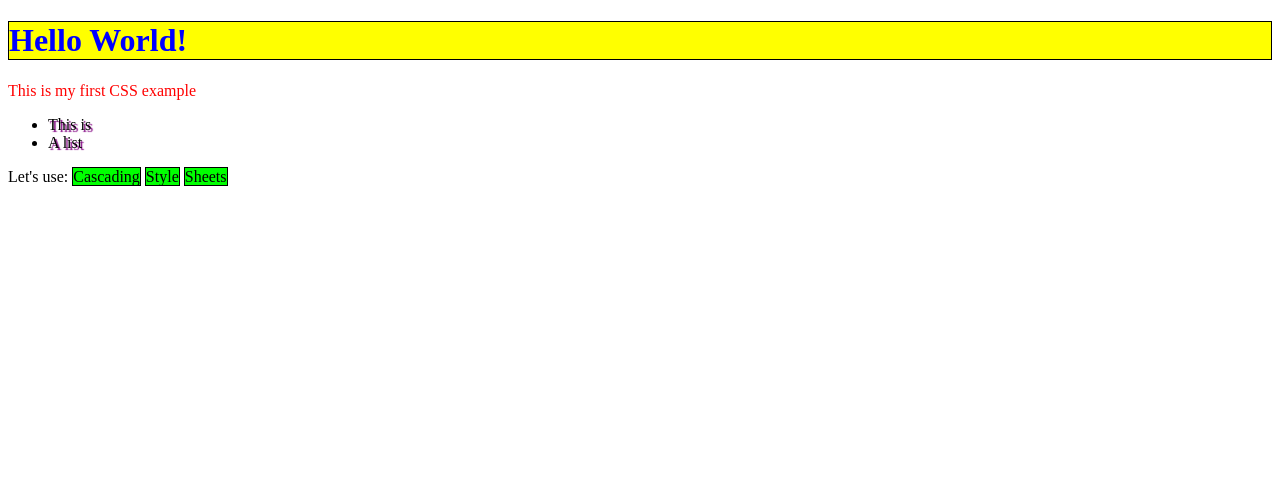
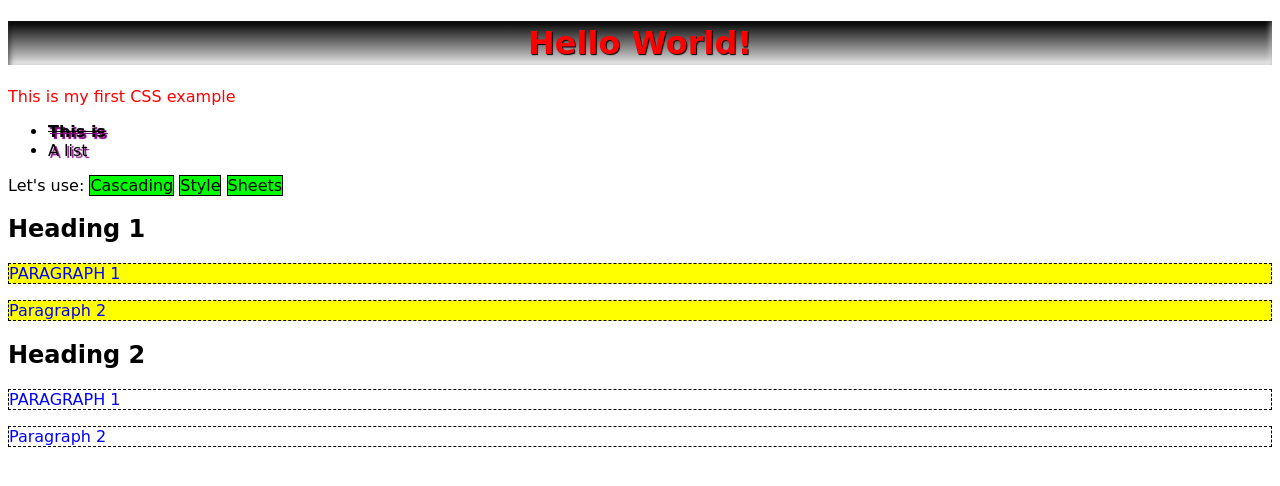
Before and after one commit to navono/learningCSS, a website: page index.html in a window 1280 px wide. Drawn offline with Linux system fonts and the light colour scheme.

Commit message:
selector示例代码

```diff
--- a/css/style.css
+++ b/css/style.css
@@ -3,13 +3,28 @@
    - 元素类型
    - className
    - id
+
+   选择器可以分为以下几大类：
+   - Simple selectors：基于元素的类型来匹配，比如 class,id
+   - Attribute selectors：基于属性值匹配
+   - Pseudo-classes：基于特定的状态匹配，比如鼠标hover
+   - Pseudo-elements：基于和其他元素的位置关系匹配，比如段落的前两个字符
+   - Combinators：组合
+      - The descendant selector: 空格 所有子孙元素
+      - The child selector：> 第一个元素的所有孩子元素
+      - The adjacent sibling selector: + 临近元素
+      - The general sibling selector: ~ 同层的所有元素
+   - Multiple selectors：一样是组合
 */
 
 
 #title {
-  color: blue;
-  background-color: yellow;
-  border: 1px solid black;
+  color: red;
+  text-shadow: 1px 1px 1px black;
+  text-align: center;
+  padding: 3px;
+  background: linear-gradient(to bottom, rgba(0, 0, 0, 25), rgba(0, 0, 0, 0.1));
+  box-shadow: inset 2px 2px 5px rgba(0, 0, 0, 0.5), inset -2px -2px 5px rgba(255, 255, 255, 0.5);
 }
 
 .content {
@@ -20,3 +35,29 @@ span {
   border: 1px solid black;
   background-color: lime;
 }
+
+/* Universal selector */
+* {
+  font-family: cursive;
+}
+
+/* Combinators：组合 */
+/* The descendant selector */
+section p {
+  color: blue;
+}
+
+/* The child selector */
+section > p {
+  background-color: yellow;
+}
+
+/* The adjacent sibling selector */
+h2 + p {
+  text-transform: uppercase;
+}
+
+/* The general sibling selector */
+h2 ~ p {
+  border: 1px dashed black;
+}
--- a/index.html
+++ b/index.html
@@ -41,13 +41,24 @@
       li:hover {
         background: gold;
       }
+
+      /* The element with the class "first" is bolded */
+      .first {
+        font-weight: bold;
+      }
+
+      /* All the elements with the class "done" are strike through */
+      .done {
+        text-decoration: line-through;
+      }
+
     </style>
   </head>
   <body>
     <h1 id="title">Hello World!</h1>
     <p class="content">This is my first CSS example</p>
     <ul>
-      <li>This is</li>
+      <li class="first done">This is</li>
       <li>A list</li>
     </ul>
     <p>
@@ -56,5 +67,16 @@
       <span>Style</span>
       <span>Sheets</span>
     </p>
+
+    <section>
+      <h2>Heading 1</h2>
+      <p>Paragraph 1</p>
+      <p>Paragraph 2</p>
+      <div>
+        <h2>Heading 2</h2>
+        <p>Paragraph 1</p>
+        <p>Paragraph 2</p>
+      </div>
+    </section>
   </body>
 </html>
```
